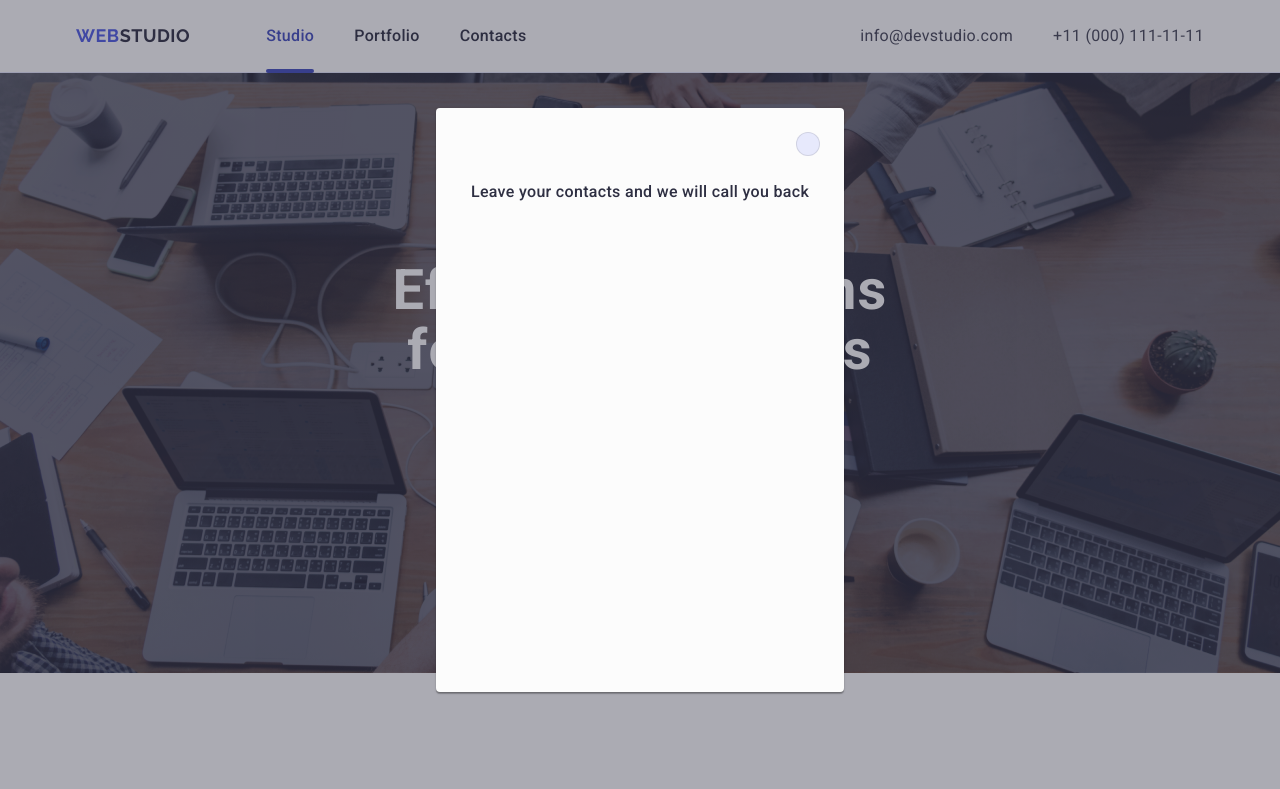
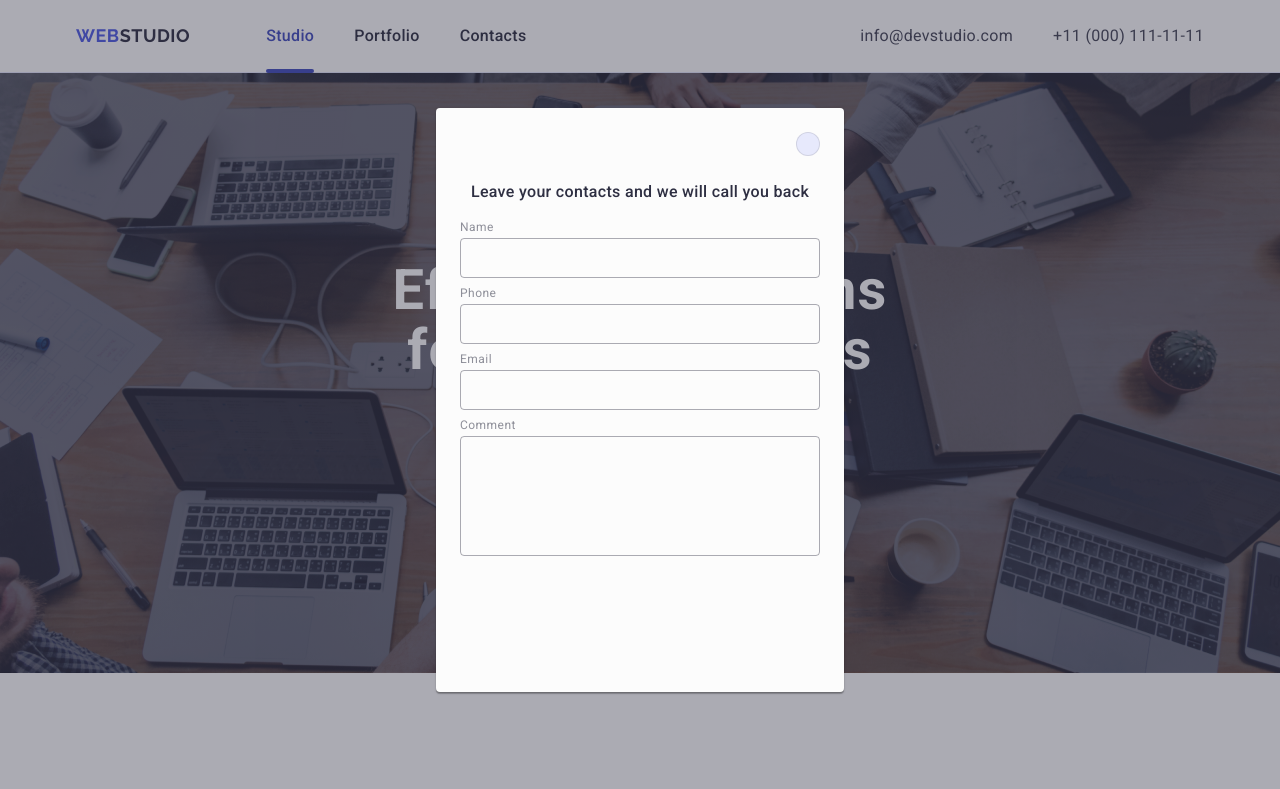
Before and after one commit to IvanPovich/goit-markup-hw-05, a plain HTML site: page index.html in a window 1280 px wide. Shown: the top 789 px of the page. Drawn offline with nearby package versions, Linux system fonts and the light colour scheme.

Commit message:
modal window done plus form

```diff
--- a/css/style.css
+++ b/css/style.css
@@ -604,9 +604,8 @@ img {
   cursor: pointer;
 }
 
-.btn-close:hover .btn-close-icon:hover,.btn-close-icon:focus {
+.btn-close:hover {
   background-color: var(--hover-color);
-  fill: var(--white-color);
 }
 
 .btn-close:focus {
@@ -616,6 +615,10 @@ img {
 
 .btn-close-icon {
   transition: fill 250ms cubic-bezier(0.4, 0, 0.2, 1);
+}
+
+.btn-close:hover .btn-close-icon:hover,.btn-close-icon:focus {
+  fill: var(--white-color);
 }
 
 .modal-title {
@@ -629,3 +632,82 @@ img {
   margin-bottom: 16px;
 }
 /* #endregion */
+
+/* #region FORM */
+  .inputs-container {
+    margin-bottom: 8px;
+  }
+
+  .lbl-input {
+    font-size: 12px;
+    line-height: 1.17;
+    letter-spacing: 0.04em;
+    color: var(--light-slate);
+
+    display: block;
+    margin-bottom: 4px;
+  }
+
+  .container-input {
+    position: relative;
+  }
+
+  .form-input {
+    width: 100%;
+    height: 40px;
+    border: 1px solid rgba(46, 47, 66, 0.4);
+    border-radius: 4px;
+    background-color: transparent;
+    outline: transparent;
+    padding-left: 38px;
+    transition: border-color 250ms cubic-bezier(0.4, 0, 0.2, 1);
+  }
+
+  .form-input:focus {
+    border-color: var(--iris-color);
+  }
+
+  .icon-input {
+    position: absolute;
+    left: 16px;
+    top: 50%;
+    transform: translateY(-50%);
+    transition: fill 250ms cubic-bezier(0.4, 0, 0.2, 1);
+  }
+
+  .form-input:focus>.icon-input {
+    fill: var(--iris-color);
+  }
+
+  .comment-container {
+    margin-bottom: 16px;
+  }
+
+  .comment {
+    width: 100%;
+    height: 120px;
+    font-size: 12px;
+    line-height: 1.17;
+    letter-spacing: 0.04em;
+
+    border-radius: 4px;
+    padding: 8px 16px;
+
+    color: rgba(46, 47, 66, 0.4);
+    border: 1px solid rgba(46, 47, 66, 0.4);
+    background-color: transparent;
+    outline: transparent;
+    resize: none;
+    transition: border-color 250ms cubic-bezier(0.4, 0, 0.2, 1);
+  }
+
+  .comment:focus {
+    border-color: var(--iris-color);
+  }
+
+  .check {
+    margin-bottom: 24px;
+  }
+
+
+/* #endregion */
--- a/index.html
+++ b/index.html
@@ -478,6 +478,75 @@
         <p class="modal-title">
           Leave your contacts and we will call you back
         </p>
+
+        <form action="" class="form">
+          <div class="inputs-container">
+            <label for="user-name" class="lbl-input">Name</label>
+            <div class="container-input">
+              <input
+              type="text"
+              name="name"
+              id="user-name"
+              class="form-input"
+              >
+              <svg class="icon-input" width="18" height="24">
+                <use href=""></use>
+              </svg>
+            </div>
+          </div>
+
+          <div class="inputs-container">
+            <label for="tel" class="lbl-input">Phone</label>
+            <div class="container-input">
+              <input
+              type="text"
+              name="tel"
+              id="tel"
+              class="form-input"
+              >
+              <svg class="icon-input" width="18" height="24">
+                <use href=""></use>
+              </svg>
+            </div>
+          </div>
+
+          <div class="inputs-container">
+            <label for="email" class="lbl-input">Email</label>
+            <div class="container-input">
+              <input
+              type="text"
+              name="email"
+              id="email"
+              class="form-input"
+              >
+              <svg class="icon-input" width="18" height="24">
+                <use href=""></use>
+              </svg>
+            </div>
+          </div>
+
+          <div class="comment-container">
+            <label for="user-comment" class="lbl-input">Comment</label>
+            <textarea
+              name="user-comment"
+              id="user-comment"
+              placeholder="Text input"
+              class="comment"
+            >
+            </textarea>
+          </div>
+
+          <div class="check">
+            <input
+              type="checkbox"
+              name="user-privacy"
+              id="user-privacy"
+              value="true"
+              class="visually-hidden"
+              >
+              <label for="user-privacy" class="lbl-check"></label>
+          </div>
+        </form>
       </div>
     </div>
   </body>
```
